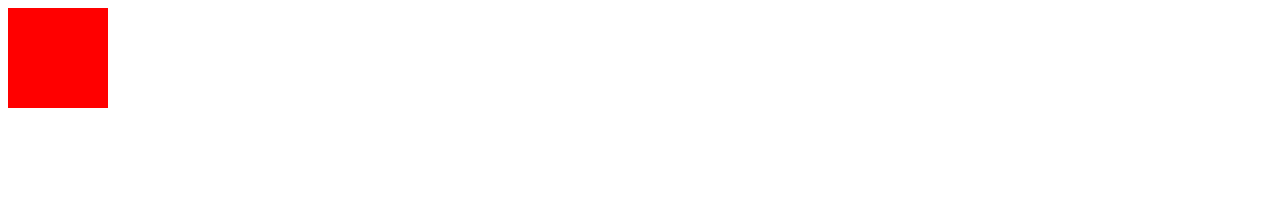
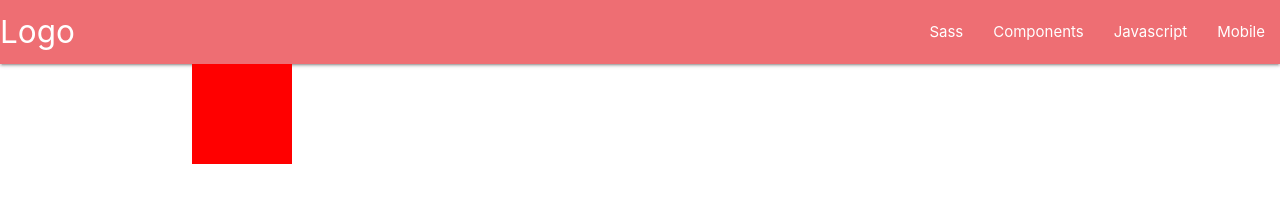
Before and after one commit to markobarraza/cabina_pixel, a plain HTML site: page index.html in a window 1280 px wide. Drawn offline with nearby package versions, Linux system fonts and the light colour scheme.

Commit message:
Se agregaron cdn materialize.css y main js

```diff
--- a/index.html
+++ b/index.html
@@ -9,11 +9,36 @@
     <!-- Google Fonts Roboto -->
     <link href="https://fonts.googleapis.com/css?family=Roboto" rel="stylesheet">
 
+    <!-- Compiled and minified CSS -->
+    <link rel="stylesheet" href="https://cdnjs.cloudflare.com/ajax/libs/materialize/1.0.0/css/materialize.min.css">
+
     <!-- Main Style -->
     <link rel="stylesheet" href="css/main.css">
 
 </head>
 <body>
+
+<nav>
+    <div class="nav-wrapper">
+        <a href="#!" class="brand-logo">Logo</a>
+        <a href="#" data-target="mobile-demo" class="sidenav-trigger"><i class="material-icons">menu</i></a>
+        <ul class="right hide-on-med-and-down">
+            <li><a href="sass.html">Sass</a></li>
+            <li><a href="badges.html">Components</a></li>
+            <li><a href="collapsible.html">Javascript</a></li>
+            <li><a href="mobile.html">Mobile</a></li>
+        </ul>
+    </div>
+</nav>
+
+<ul class="sidenav" id="mobile-demo">
+    <li><a href="sass.html">Sass</a></li>
+    <li><a href="badges.html">Components</a></li>
+    <li><a href="collapsible.html">Javascript</a></li>
+    <li><a href="mobile.html">Mobile</a></li>
+</ul>
+
+
 <div class="container">
     <div class="box1"></div>
     <div class="box2"></div>
@@ -39,5 +64,8 @@
     <script defer src="https://use.fontawesome.com/releases/v5.7.2/js/all.js"
     integrity="sha384-0pzryjIRos8mFBWMzSSZApWtPl/5++eIfzYmTgBBmXYdhvxPc+XcFEk+zJwDgWbP"
     crossorigin="anonymous"></script>
+
+    <!-- Main Scripts -->
+    <script src="js/scripts.js"></script>
 </body>
 </html>
--- /dev/null
+++ b/js/scripts.js
@@ -0,0 +1,10 @@
+document.addEventListener('DOMContentLoaded', function () {
+    var elems = document.querySelectorAll('.sidenav');
+    var instances = M.Sidenav.init(elems, options);
+});
+
+// Or with jQuery
+
+$(document).ready(function () {
+    $('.sidenav').sidenav();
+});
```
Lines whose indentation alone changed are shown as unchanged.
